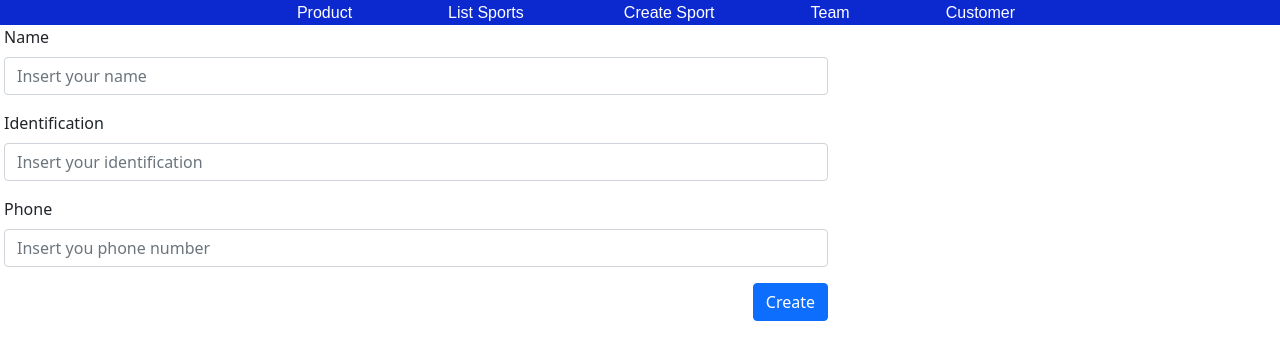
After one commit to abreumatheus/OlistDojo1, a Flask app: page /create_customer in a window 1280 px wide. The commit adds this page. Shown: the top 360 px of the page. Run offline with Flask 2, Linux system fonts and the light colour scheme.

Commit message:
reupando arquivos

```diff
--- /dev/null
+++ b/aula017/src/view/templates/form_create_customer.html
@@ -0,0 +1,30 @@
+<link href="https://cdn.jsdelivr.net/npm/bootstrap@5.0.0-beta1/dist/css/bootstrap.min.css" rel="stylesheet" integrity="sha384-giJF6kkoqNQ00vy+HMDP7azOuL0xtbfIcaT9wjKHr8RbDVddVHyTfAAsrekwKmP1" crossorigin="anonymous">
+{% extends 'template.html'%}
+{% block body %}
+<form action="/create_customer" method="POST" class="row g-3">
+    <div class="row mb-3">
+        <label class="form-label">Name</label>
+        <div class="col-sm-8">
+            <input class="form-control" type="text" placeholder="Insert your name" name="name">
+        </div>
+    </div>
+    <div class="row mb-3">
+        <label class="form-label">Identification</label>
+        <div class="col-sm-8">
+            <input class="form-control" type="text" placeholder="Insert your identification" name="identification">
+        </div>
+    </div>
+    <div class="row mb-3">
+        <label class="form-label">Phone</label>
+        <div class="col-sm-8">
+
+            <input class="form-control" type="number" placeholder="Insert you phone number" name="phone">
+        </div>
+    </div>
+    <div class="row mb-3">
+        <div class="col-8">
+            <button style="float: right;" type="submit" class="btn btn-primary">Create</button>
+        </div>
+    </div>
+</form>
+{% endblock%}
--- a/aula017/src/view/web.py
+++ b/aula017/src/view/web.py
@@ -43,11 +43,6 @@ def sport_create():
     return redirect('/sport')
 
 
-@app.route('/customer')
-def customer():
-    return render_template('customer.html')
-
-
 @app.route('/product')
 def product():
     controller = ProductController()
@@ -67,5 +62,22 @@ def create_product():
         return redirect('/product')
     return render_template('product_create.html')
 
+@app.route('/customer')
+def customer():
+    controller_customer = CustomerController()
+    list_customer = controller_customer.read_all()
+    return render_template('customer.html', list_customer = list_customer)
+
+@app.route('/create_customer', methods=['GET','POST'])
+def create_customer():
+    if request.form.get('name'):
+        name = request.form.get('name')
+        num_doc = request.form.get('identification')
+        phone = request.form.get('phone')
+        controller_customer = CustomerController()
+        customer = Customer(name,num_doc,phone)
+        controller_customer.create(customer)
+        return redirect('/customer')
+    return render_template('form_create_customer.html')
 
 app.run(debug=True)
```
Also changed, not shown: aula017/src/view/templates/customer.html (+25 -1 lines).
